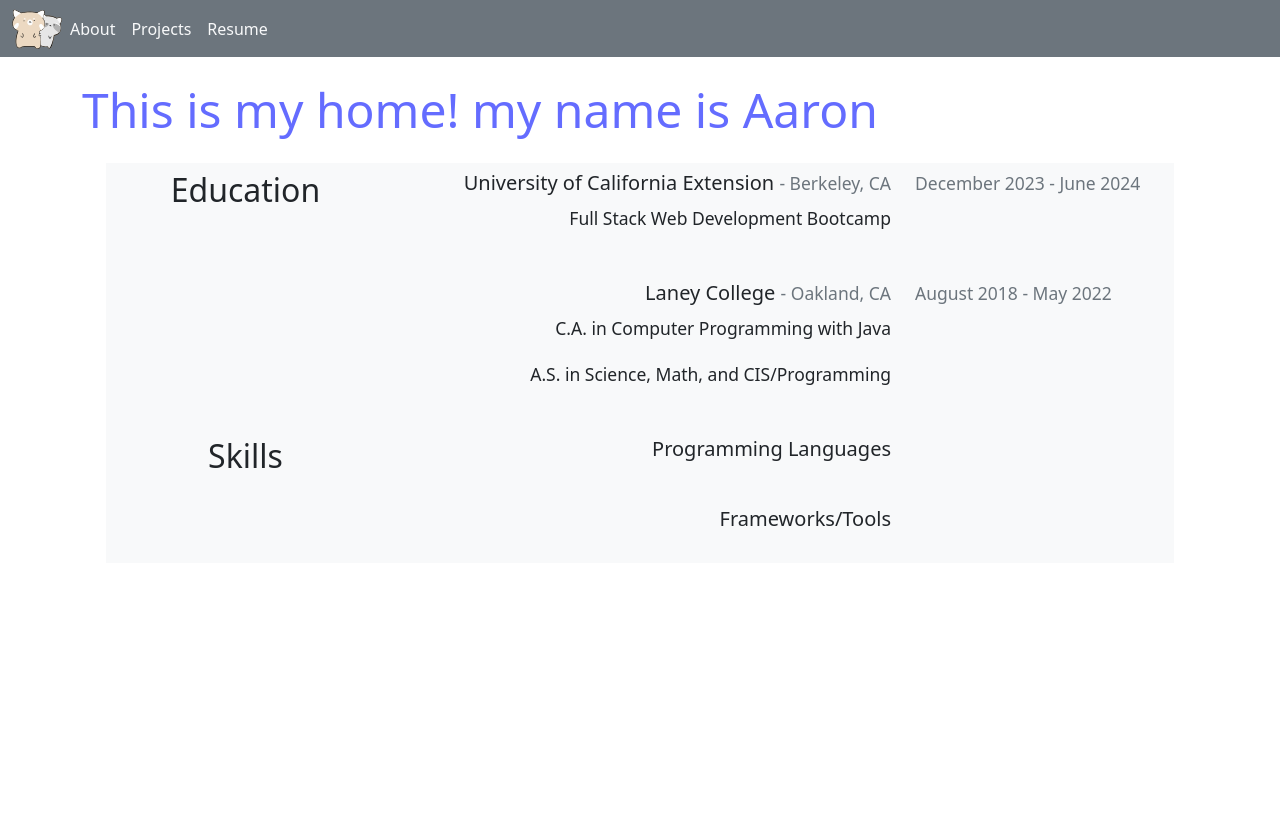
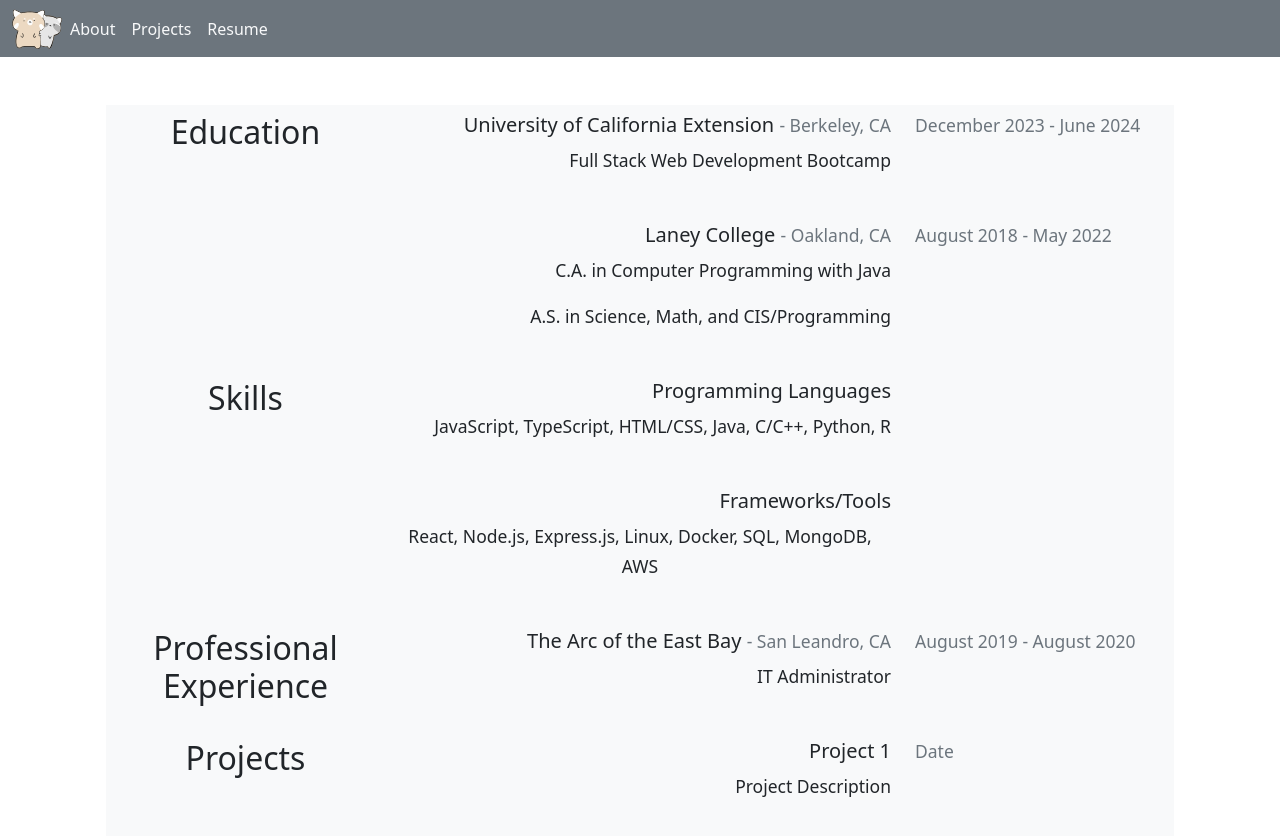
Before and after one commit to AaronH-o/react-resume, a React (Vite) app: page / in a window 1280 px wide. Shown: the top 836 px of the page. Before the commit the page ends 800 px from the top, so only its background shows below. Built offline with nearby package versions, Linux system fonts and the light colour scheme.

Commit message:
updated info, todo: add projects in and style

```diff
--- a/src/pages/HomePage.jsx
+++ b/src/pages/HomePage.jsx
@@ -5,8 +5,8 @@ export default function HomePage() {
 
   return (
     <div className="container pt-4">
-      <a className="display-5">This is my home! my name is Aaron</a>
       <section className="features-icons bg-light text-center m-4">
+        {/* Education */}
         <div className="container education-container">
           <div className="row p-2">
             <div className="col-lg-3">
@@ -62,6 +62,7 @@ export default function HomePage() {
             </div>
           </div>
         </div>
+        {/* Skills */}
         <div className="container skills-container">
           <div className="row p-2">
             <div className="col-lg-3">
@@ -79,6 +80,7 @@ export default function HomePage() {
                 </div>
                 <p className="d-flex flex-column lead mb-0">
                   <h5 className="align-self-end">Programming Languages</h5>
+                  <p className="align-self-end"><small>JavaScript, TypeScript, HTML/CSS, Java, C/C++, Python, R</small></p>
                 </p>
               </div>
             </div>
@@ -92,7 +94,72 @@ export default function HomePage() {
                 </div>
                 <p className="d-flex flex-column lead mb-0">
                   <h5 className="align-self-end">Frameworks/Tools</h5>
+                  <p className="align-self-end"><small>React, Node.js, Express.js, Linux, Docker, SQL, MongoDB, AWS</small></p>
                 </p>
+              </div>
+            </div>
+          </div>
+        </div>
+        {/* Experience */}
+        <div className="container experience-container">
+          <div className="row p-2">
+            <div className="col-lg-3">
+              <div className="features-icons-item mx-auto mb-5 mb-lg-0 mb-lg-3">
+                <div className="features-icons-icon d-flex">
+                  <i className="bi-window m-auto text-primary" />
+                </div>
+                <h2>Professional Experience</h2>
+              </div>
+            </div>
+            <div className="col-lg-6">
+              <div className="features-icons-item mx-auto mb-0 mb-lg-3">
+                <div className="features-icons-icon d-flex">
+                  <i className="bi-terminal m-auto text-primary" />
+                </div>
+                <p className="d-flex flex-column lead mb-0">
+                <h5 className="align-self-end">The Arc of the East Bay <small className="text-muted">- San Leandro, CA</small></h5>
+                  <p className="align-self-end"><small>IT Administrator</small></p>
+                </p>
+              </div>
+            </div>
+            <div className="col-lg-3">
+              <div className="d-flex features-icons-item mx-auto mb-5 mb-lg-0 mb-lg-3">
+                <div className="features-icons-icon d-flex">
+                  <i className="bi-window m-auto text-primary" />
+                </div>
+                <h5><small className="text-muted">August 2019 - August 2020</small></h5>
+              </div>
+            </div>
+          </div>
+        </div>
+        {/* Projects */}
+        <div className="container projects-container">
+          <div className="row p-2">
+            <div className="col-lg-3">
+              <div className="features-icons-item mx-auto mb-5 mb-lg-0 mb-lg-3">
+                <div className="features-icons-icon d-flex">
+                  <i className="bi-window m-auto text-primary" />
+                </div>
+                <h2>Projects</h2>
+              </div>
+            </div>
+            <div className="col-lg-6">
+              <div className="features-icons-item mx-auto mb-0 mb-lg-3">
+                <div className="features-icons-icon d-flex">
+                  <i className="bi-terminal m-auto text-primary" />
+                </div>
+                <p className="d-flex flex-column lead mb-0">
+                  <h5 className="align-self-end">Project 1</h5>
+                  <p className="align-self-end"><small>Project Description</small></p>
+                </p>
+              </div>
+            </div>
+            <div className="col-lg-3">
+              <div className="d-flex features-icons-item mx-auto mb-5 mb-lg-0 mb-lg-3">
+                <div className="features-icons-icon d-flex">
+                  <i className="bi-window m-auto text-primary" />
+                </div>
+                <h5><small className="text-muted">Date</small></h5>
               </div>
             </div>
           </div>
```
